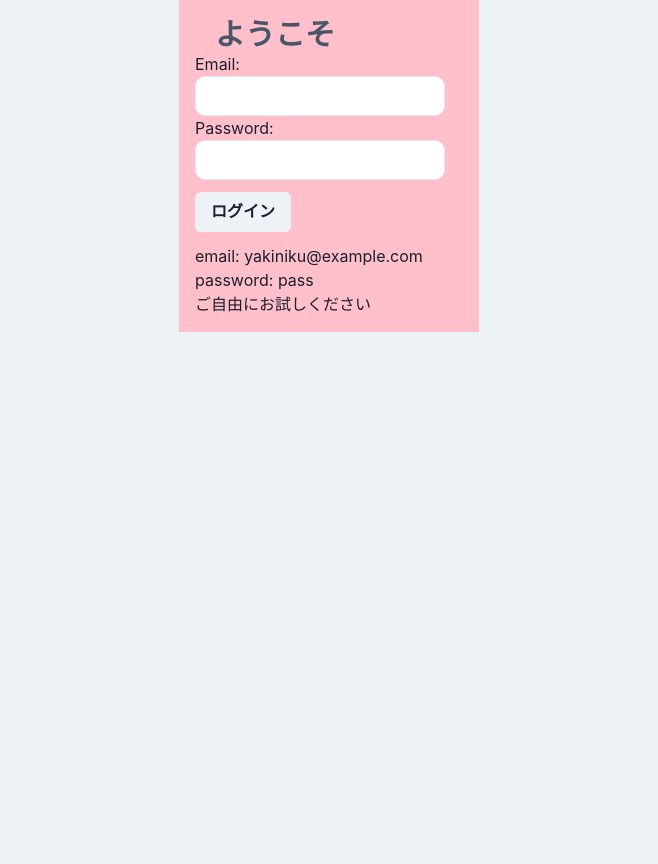
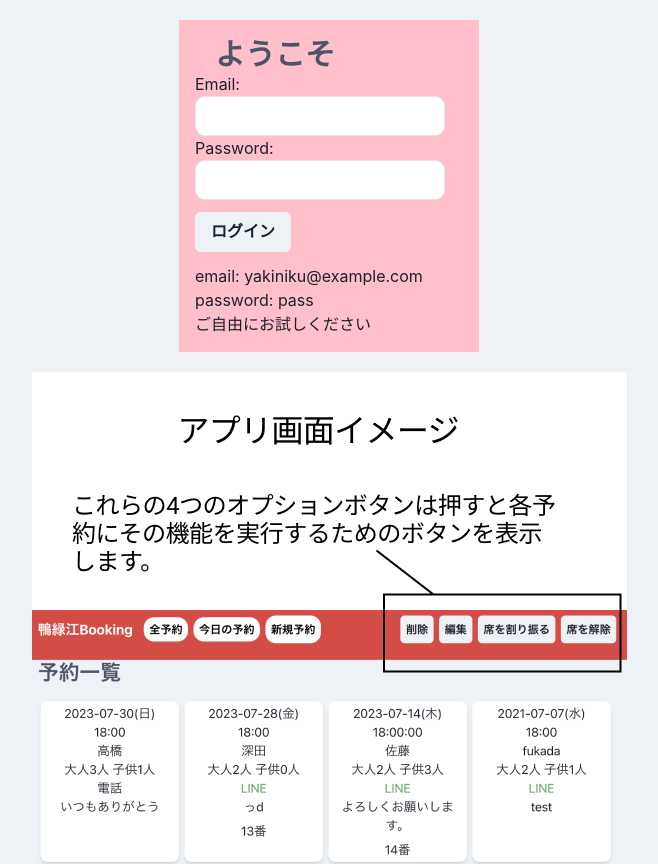
Before and after one commit to fukada-m/ouryokukou_booking, a React (Create React App) app in the folder booking_front/: page / in a window 1280 px wide. Shown: the top 864 px of the page, without its empty margins (311-969 px from the left). Before the commit the page ends 800 px from the top, so only its background shows below. Built offline with nearby package versions, Linux system fonts and the light colour scheme.

Commit message:
ペラ１を埋め込み

```diff
--- a/booking_front/src/components/pages/LoginJwt.jsx
+++ b/booking_front/src/components/pages/LoginJwt.jsx
@@ -1,9 +1,10 @@
 import React, { useState } from "react";
 import { login } from "../../utils/api";
-import { Box, Button } from "@chakra-ui/react";
+import { Box, Button, Image } from "@chakra-ui/react";
 import { BaseInput } from "../atoms/input/BaseInput";
 import { MainHeading } from "../atoms/heading/MainHeading";
 import { useMessage } from "../../hooks/useMessage";
+import app_describe from "../../images/app_describe.png";
 
 export const LoginJwt = () => {
   const [email, setEmail] = useState("");
@@ -25,7 +26,8 @@ export const LoginJwt = () => {
   };
 
   return (
-    <Box m="auto" p={4} w={300} bg={"pink"}>
+    <>
+      <Box m="auto" my={5} p={4} w={300} bg={"pink"}>
         <MainHeading>ようこそ</MainHeading>
         <label>
           Email:
@@ -54,5 +56,7 @@ export const LoginJwt = () => {
         <p>password: pass</p>
         <p>ご自由にお試しください</p>
       </Box>
+      <Image m={"auto"} src={app_describe} alt="アプリの説明" />
+    </>
   );
 };
```
Also changed, not shown: booking_front/src/images/app_describe.png (added), 1 other file (tests, documents, lock files or other folders). Lines whose indentation alone changed are shown as unchanged.
